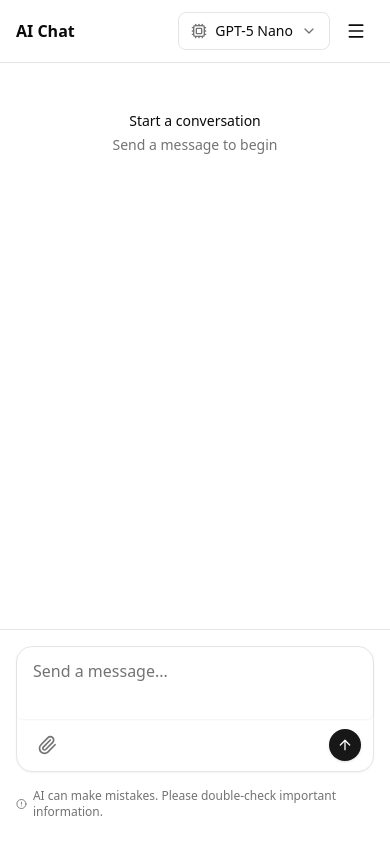
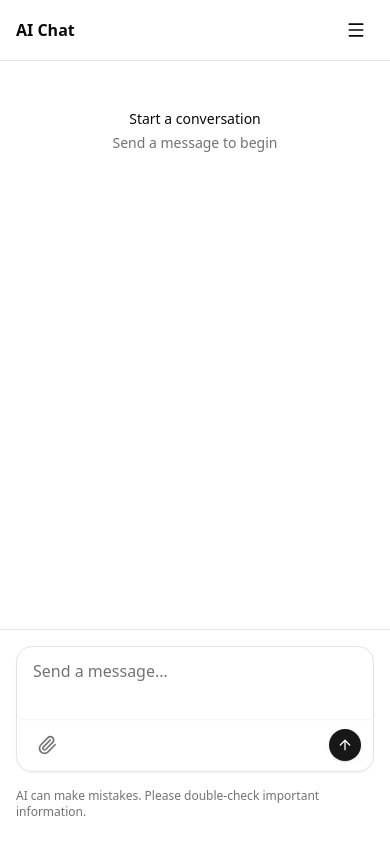
Before and after one commit to SubfeedApp/launchpad, a Next.js app in the folder vercel-ai-chat/: page / in a window 390 px wide. Built offline with nearby package versions, Linux system fonts and the light colour scheme.

Commit message:
remove model selector and fix ui disclaimner

```diff
--- a/vercel-ai-chat/app/page.tsx
+++ b/vercel-ai-chat/app/page.tsx
@@ -172,11 +172,11 @@ export default function Chat() {
         <header className="flex items-center justify-between px-4 py-3 border-b">
           <h1 className="font-semibold">AI Chat</h1>
           <div className="flex items-center gap-2">
-            <ModelSelector
+            {/* <ModelSelector
               value={model}
               onChange={setModel}
               disabled={isLoading}
-            />
+            /> */}
             <button
               onClick={() => setSidePaneOpen(true)}
               className="p-2 rounded-lg hover:bg-accent transition-colors lg:hidden"
--- a/vercel-ai-chat/components/chat/Disclaimer.tsx
+++ b/vercel-ai-chat/components/chat/Disclaimer.tsx
@@ -17,7 +17,7 @@ export function Disclaimer({
         className
       )}
     >
-      <AlertCircle className="size-3" />
+      <AlertCircle className="hidden sm:block size-3" />
       <span>{text}</span>
     </div>
   );
```
